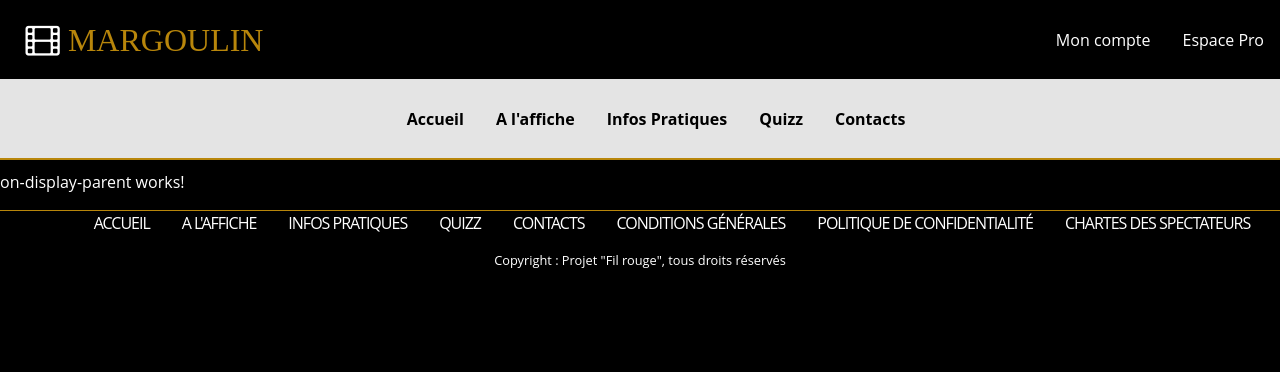
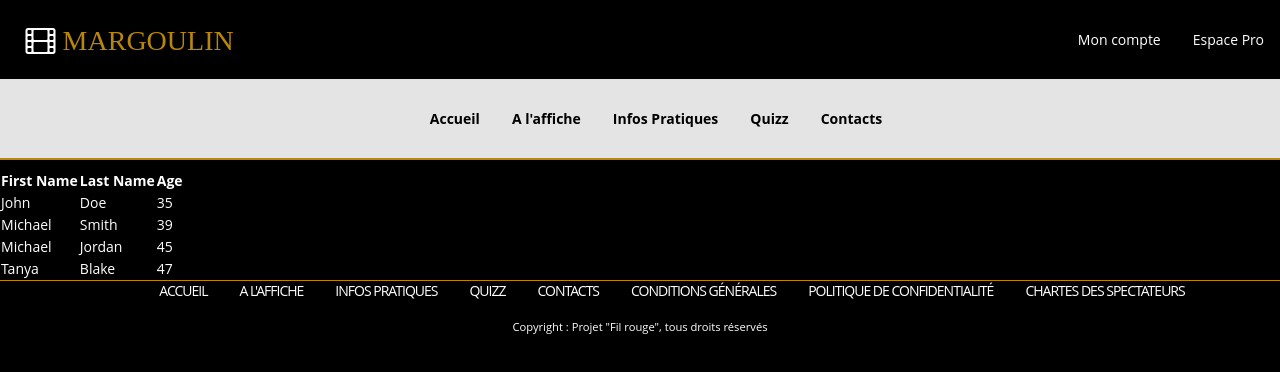
Before and after one commit to yoannbranjon/Projet_Fil_Rouge_Angular, an Angular app in the folder CinemaMargoulinAngular/: page /ondisplay in a window 1280 px wide. Shown: the top 372 px of the page. Built offline with nearby package versions, Linux system fonts and the light colour scheme; a web font is replaced by a local one.

Commit message:
ajout de Angular Material, rectification des conflits (il existe encore de la duplication de code entre le style global, l'index.html et les styles des components qu'il faudra modifier pour avoir quelque chose de plus propre), les components new-user et account sont presque terminés.

```diff
--- a/CinemaMargoulinAngular/package.json
+++ b/CinemaMargoulinAngular/package.json
@@ -11,16 +11,20 @@
   "private": true,
   "dependencies": {
     "@angular/animations": "~12.0.0",
+    "@angular/cdk": "^12.0.2",
     "@angular/common": "~12.0.0",
     "@angular/compiler": "~12.0.0",
     "@angular/core": "~12.0.0",
     "@angular/forms": "~12.0.0",
+    "@angular/material": "^12.0.2",
     "@angular/platform-browser": "~12.0.0",
     "@angular/platform-browser-dynamic": "~12.0.0",
     "@angular/router": "~12.0.0",
     "angular-font-awesome": "^3.1.2",
     "bootstrap": "^5.0.1",
+    "cosmiconfig": "^7.0.0",
     "font-awesome": "^4.7.0",
+    "postcss": "^8.2.14",
     "rxjs": "~6.6.0",
     "tslib": "^2.1.0",
     "zone.js": "~0.11.4"
--- a/CinemaMargoulinAngular/src/app/new-user/new-user.component.html
+++ b/CinemaMargoulinAngular/src/app/new-user/new-user.component.html
@@ -45,5 +45,7 @@
         </div>
 
         <p>* Tous les champs sont obligatoires</p>
+
+
       </form>
 </div>
--- a/CinemaMargoulinAngular/src/app/new-user/new-user.component.scss
+++ b/CinemaMargoulinAngular/src/app/new-user/new-user.component.scss
@@ -63,7 +63,6 @@ input {
 }
 
 label {
-    font-family: 'Roboto', sans-serif;
     font-weight: 700;
     color: black;
 }
--- a/CinemaMargoulinAngular/src/app/new-user/new-user.component.ts
+++ b/CinemaMargoulinAngular/src/app/new-user/new-user.component.ts
@@ -1,4 +1,5 @@
 import { Component, OnInit } from '@angular/core';
+
 
 @Component({
   selector: 'app-new-user',
--- a/CinemaMargoulinAngular/src/app/on-display-parent/on-display-parent.component.html
+++ b/CinemaMargoulinAngular/src/app/on-display-parent/on-display-parent.component.html
@@ -1 +1,22 @@
-<p>on-display-parent works!</p>
+<div>
+    <section class="app-container-article">
+        <table>
+            <thead>
+                <tr>
+                    <th>First Name</th>
+                    <th>Last Name</th>
+                    <th>Age</th>
+                </tr>
+            </thead>
+            <tbody>
+                <tr *ngFor="let people of data">
+                    <td>{{people.firstName}}</td>
+                    <td>{{people.lastName}}</td>
+                    <td>{{people.age}}</td>
+                </tr>
+            </tbody>
+        </table>
+
+    </section>
+
+</div>
--- a/CinemaMargoulinAngular/src/app/on-display-parent/on-display-parent.component.ts
+++ b/CinemaMargoulinAngular/src/app/on-display-parent/on-display-parent.component.ts
@@ -7,7 +7,16 @@ import { Component, OnInit } from '@angular/core';
 })
 export class OnDisplayParentComponent implements OnInit {
 
-  constructor() { }
+  data: Array<any>;
+
+  constructor(){
+    this.data = [
+        { firstName: 'John', lastName: 'Doe', age: '35' },
+        { firstName: 'Michael', lastName: 'Smith', age: '39' },
+        { firstName: 'Michael', lastName: 'Jordan', age: '45' },
+        { firstName: 'Tanya', lastName: 'Blake', age: '47' }
+    ];
+}
 
   ngOnInit(): void {
   }
--- a/CinemaMargoulinAngular/src/index.html
+++ b/CinemaMargoulinAngular/src/index.html
@@ -13,9 +13,11 @@
   <link href="https://fonts.googleapis.com/css2?family=Roboto:wght@100&display=swap" rel="stylesheet">
 
   <title>Cinéma Margoulin</title>
+  <link href="https://fonts.googleapis.com/css2?family=Roboto:wght@300;400;500&display=swap" rel="stylesheet">
+  <link href="https://fonts.googleapis.com/icon?family=Material+Icons" rel="stylesheet">
 </head>
 
-<body>
+<body class="mat-typography">
   <app-root></app-root>
 </body>
 
--- a/CinemaMargoulinAngular/src/styles.scss
+++ b/CinemaMargoulinAngular/src/styles.scss
@@ -1,3 +1,38 @@
+
+// Custom Theming for Angular Material
+// For more information: https://material.angular.io/guide/theming
+@use '~@angular/material' as mat;
+// Plus imports for other components in your app.
+
+// Include the common styles for Angular Material. We include this here so that you only
+// have to load a single css file for Angular Material in your app.
+// Be sure that you only ever include this mixin once!
+@include mat.core();
+
+// Define the palettes for your theme using the Material Design palettes available in palette.scss
+// (imported above). For each palette, you can optionally specify a default, lighter, and darker
+// hue. Available color palettes: https://material.io/design/color/
+$CinemaMargoulinAngular-primary: mat.define-palette(mat.$indigo-palette);
+$CinemaMargoulinAngular-accent: mat.define-palette(mat.$pink-palette, A200, A100, A400);
+
+// The warn palette is optional (defaults to red).
+$CinemaMargoulinAngular-warn: mat.define-palette(mat.$red-palette);
+
+// Create the theme object. A theme consists of configurations for individual
+// theming systems such as "color" or "typography".
+$CinemaMargoulinAngular-theme: mat.define-light-theme((
+  color: (
+    primary: $CinemaMargoulinAngular-primary,
+    accent: $CinemaMargoulinAngular-accent,
+    warn: $CinemaMargoulinAngular-warn,
+  )
+));
+
+// Include theme styles for core and each component used in your app.
+// Alternatively, you can import and @include the theme mixins for each component
+// that you are using.
+@include mat.all-component-themes($CinemaMargoulinAngular-theme);
+
 /* You can add global styles to this file, and also import other style files */
 * {
     font-size: 1em;
@@ -5,11 +40,6 @@
     font-family: 'Open Sans', sans-serif;
 }
 
-html, body {
-    margin:0;
-    padding:0;
-    background-color : black;
-}
 
 h1 {
     font-size: 8em;
@@ -18,3 +48,12 @@ h1 {
     text-transform: uppercase;
     letter-spacing: 2px;
 }
+
+
+html, body {
+  height: 100%;
+  padding:0;
+  background-color : black;
+}
+
+body { margin: 0; font-family: Roboto, "Helvetica Neue", sans-serif; }
```
Also changed, not shown: CinemaMargoulinAngular/src/app/app.module.ts (+15 -6 lines), 1 other file (tests, documents, lock files or other folders). Lines whose indentation alone changed are shown as unchanged.
